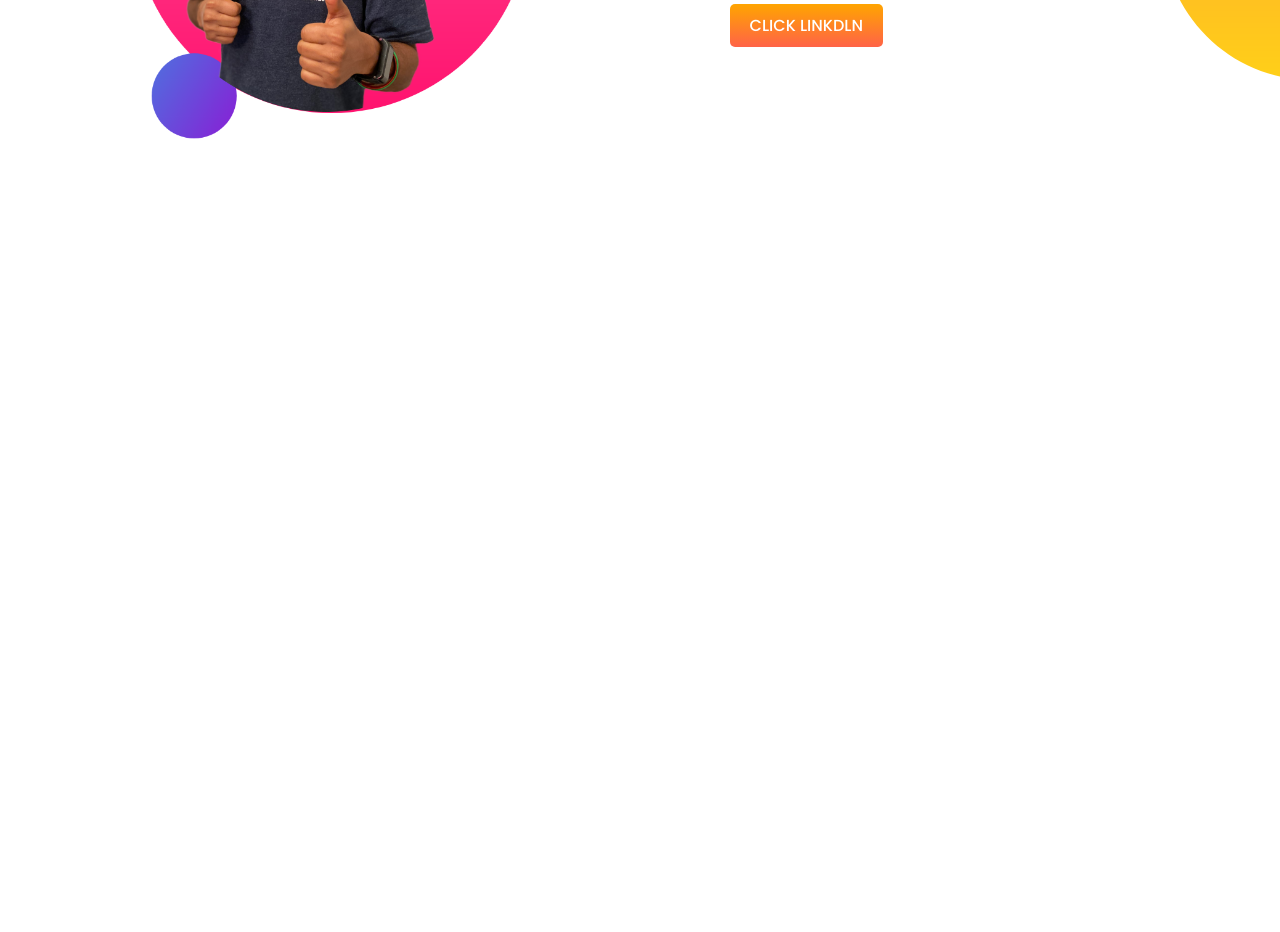
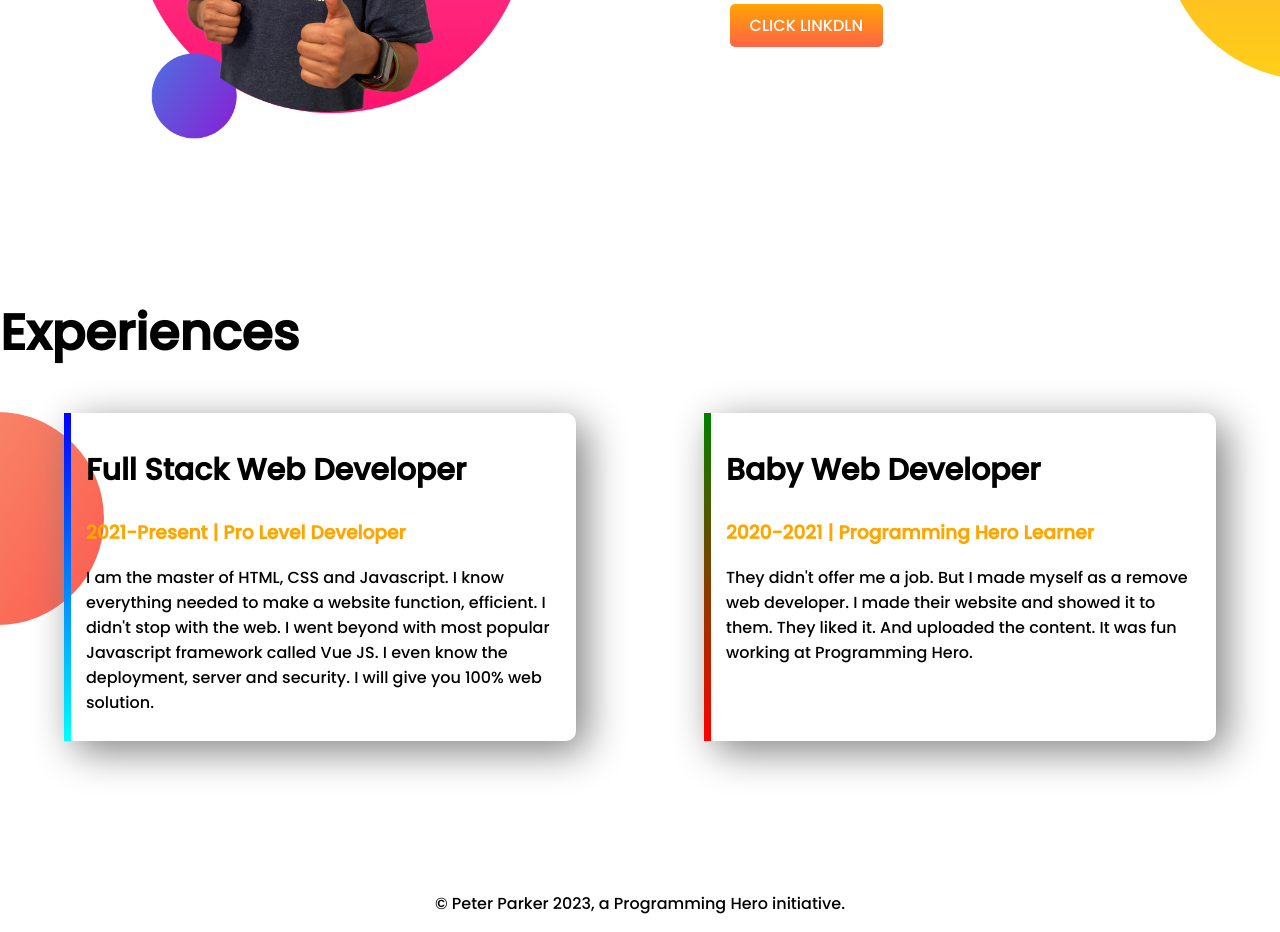
Before and after one commit to Ripat-Ahmed-Apu/last-developer-web, a plain HTML site: page index.html in a window 1280 px wide. Shown: the part 897-1829 px from the top of the page. Before the commit the page ends 1193 px from the top, so only its background shows below. Drawn offline with Linux system fonts and the light colour scheme.

Commit message:
full section added

```diff
--- a/index.html
+++ b/index.html
@@ -13,7 +13,7 @@
 </head>
 
 <body>
-    <section class="top-section">
+    <section class="top-section flexible-container">
         <div class="half-width">
             <h1>Welcome To</h1>
             <h1><span class="orange-color">Peter Parker</span> World</h1>
@@ -31,7 +31,7 @@
             <img src="images/jhankar.png" alt="">
         </div>
     </section>
-    <section class="dream-big">
+    <section class="dream-big flexible-container">
         <div class="half-width">
             <img src="images/jhankar2.png" alt="">
         </div>
@@ -46,6 +46,33 @@
 
         </div>
     </section>
+    <section class="experience-area">
+        <h1>Experiences
+        </h1>
+        <div class="flexible-container">
+            <div id="web-devoloper-experience" class="experience-iteam">
+                <h2>Full Stack Web Developer</h2>
+                <h3 class="orange-color">2021-Present | Pro Level Developer
+                </h3>
+                <p>I am the master of HTML, CSS and Javascript. I know everything needed to make a website function,
+                    efficient. I didn't stop with the web. I went beyond with most popular Javascript framework called
+                    Vue
+                    JS. I even know the deployment, server and security. I will give you 100% web solution.</p>
+            </div>
+            <div id="full-stack-experience" class="experience-iteam">
+                <h2>Baby Web Developer
+                </h2>
+                <h3 class="orange-color">2020-2021 | Programming Hero Learner
+                </h3>
+                <p>They didn't offer me a job. But I made myself as a remove web developer. I made their website and
+                    showed
+                    it to them. They liked it. And uploaded the content. It was fun working at Programming Hero.</p>
+            </div>
+        </div>
+    </section>
+    <footer>
+        <p>© Peter Parker 2023, a Programming Hero initiative.</p>
+    </footer>
 
 </body>
 
--- a/style.css
+++ b/style.css
@@ -7,11 +7,15 @@
     font-size: 50px;
 }
 
+h2 {
+    font-size: 30px;
+}
+
 .orange-color {
     color: orange;
 }
 
-section {
+.flexible-container {
     display: flex;
     margin-bottom: 150PX;
 }
@@ -46,3 +50,35 @@
     background-repeat: no-repeat;
     background-position: right;
 }
+
+.experience-area {
+    background-image: url(images/exp-bg.png);
+    background-repeat: no-repeat;
+    background-position: left;
+}
+
+.experience-iteam {
+    width: 40%;
+    margin-left: 5%;
+    margin-right: 5%;
+    padding: 10px 15px;
+    border-radius: 10px;
+    box-shadow: 10px 10px 40px gray;
+
+}
+
+#web-devoloper-experience {
+    border-left: 7px solid;
+    border-image: linear-gradient(blue, cyan);
+    border-image-slice: 1;
+}
+
+#full-stack-experience {
+    border-left: 7px solid;
+    border-image: linear-gradient(green, red);
+    border-image-slice: 1;
+}
+
+footer p {
+    text-align: center;
+}
```
